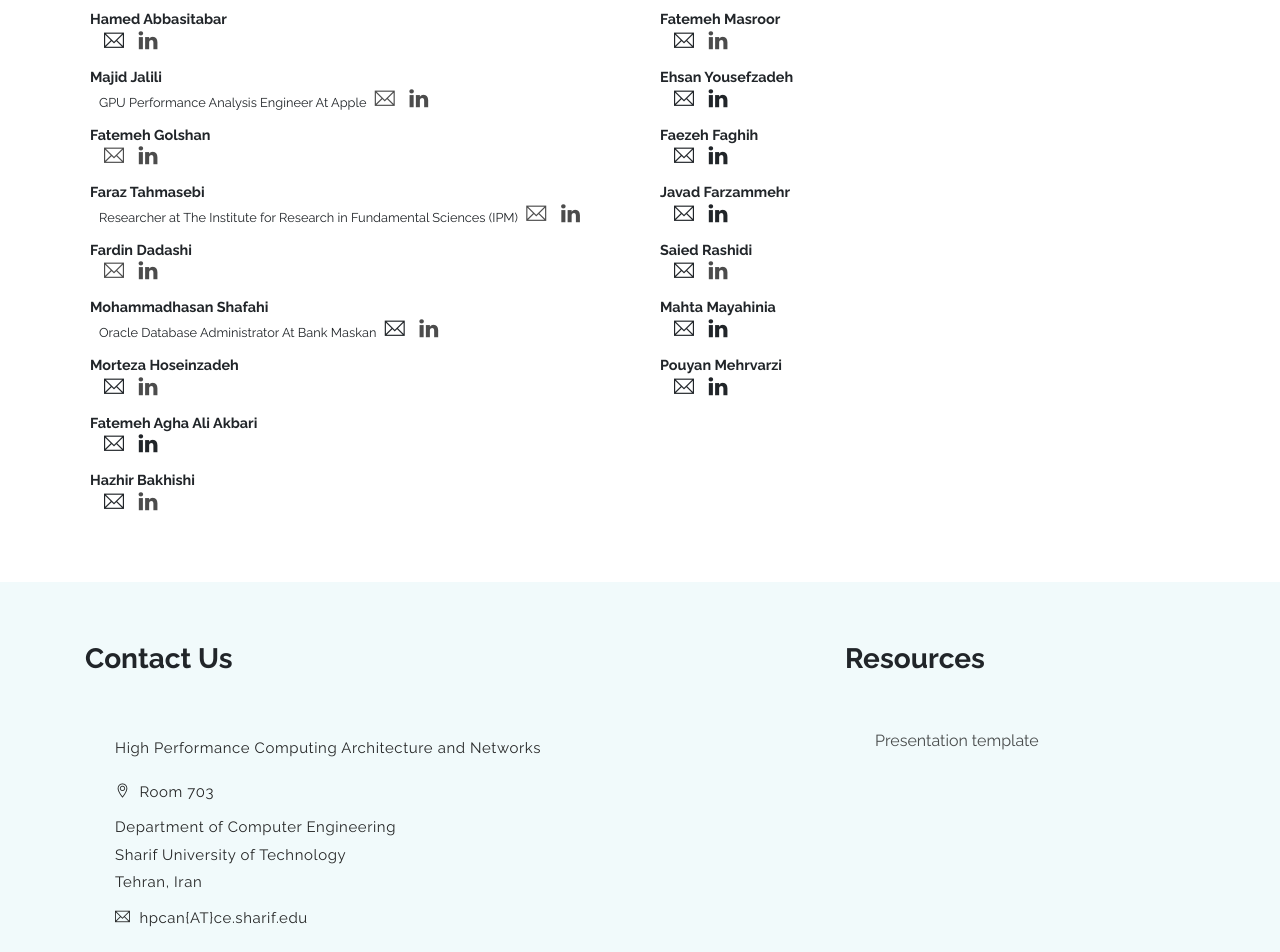
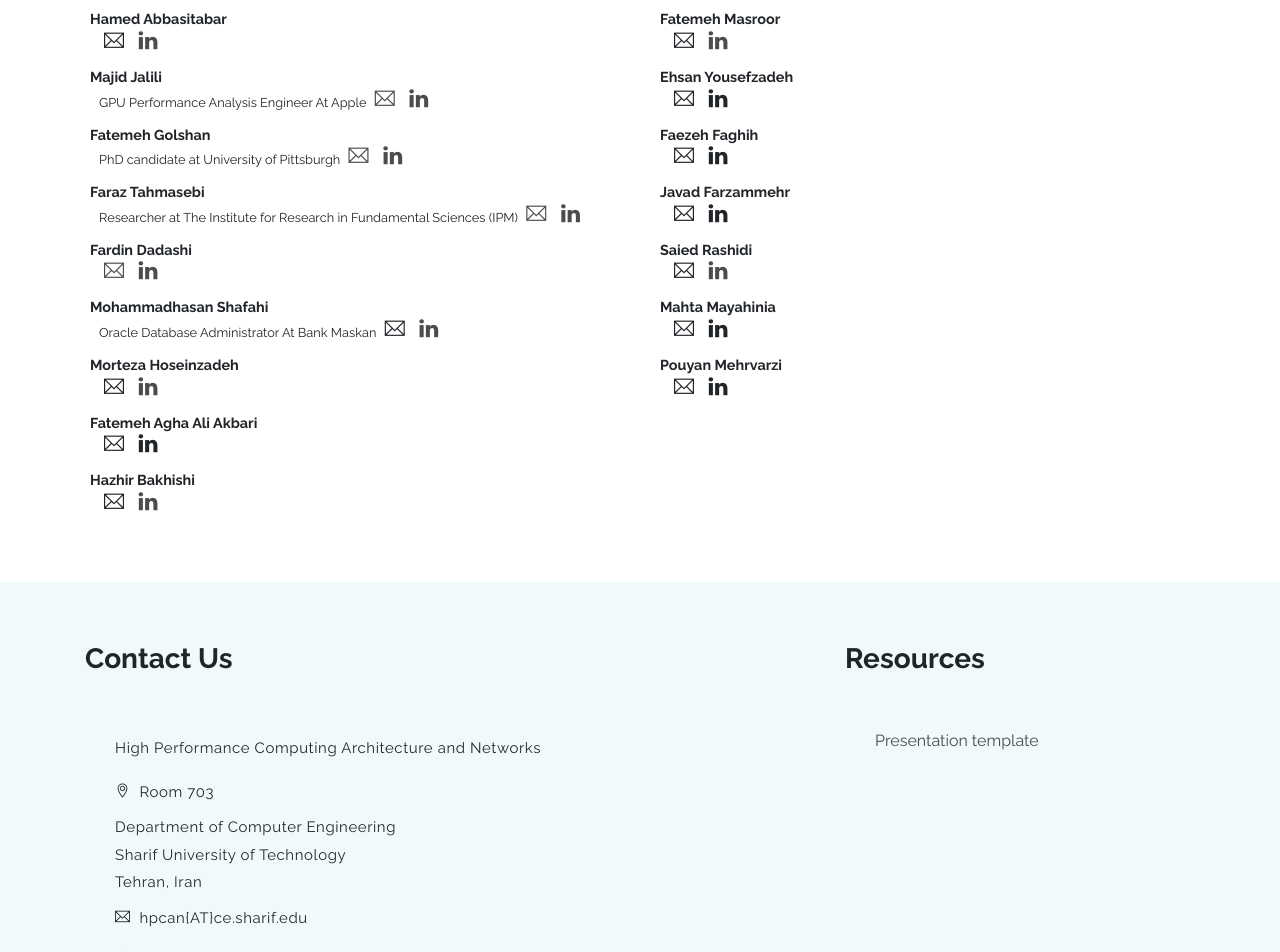
Before and after one commit to ajvnd/HPCAN, a website: page index.html in a window 1280 px wide. Shown: the part 4657-5609 px from the top of the page. Drawn offline with Linux system fonts and the light colour scheme.

Commit message:
update msc info

```diff
--- a/index.html
+++ b/index.html
@@ -598,6 +598,7 @@
                                                                 <div style="font-size: 0.9em;font-weight: bold;">Fatemeh
                                                                     Golshan </div>
                                                                 <span style="margin-left:9px; font-size: 0.8em;">
+                                                                    PhD candidate at University of Pittsburgh
                                                                 </span>
                                                                 <a href="mailto:Golshan@ce.sharif.edu"
                                                                     style="font-size: 20px;padding: 5px;"
```
